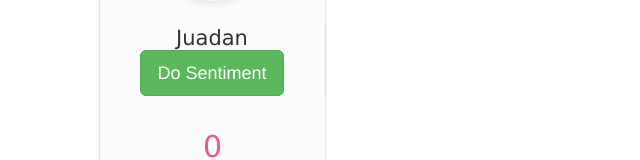
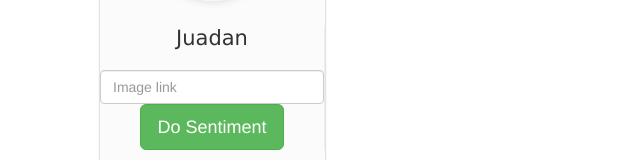
Before and after one commit to bouncingbumble/karma, an Angular app: page / in a window 1280 px wide. Shown: the part 164-324 px from the top of the page, without its empty margins (0-640 px from the left). Built offline with nearby package versions, Linux system fonts and the light colour scheme; grey boxes are pictures that could not be loaded.

Commit message:
add input for photo for sentiment analysis

```diff
--- a/src/app/sentiment.service.ts
+++ b/src/app/sentiment.service.ts
@@ -5,7 +5,10 @@ export class SentimentService {
 
   constructor() { }
 
-  doSentimentAnalysis(){
+  doSentimentAnalysis(imgUrl: string){
+    console.log(imgUrl);
+    //this is where all the sentiment analysis logic can go
+    //i'm assuming it will return a data object lolz
     return {
       firstNumber: 5,
       secondNumber: 3,
@@ -14,6 +17,7 @@ export class SentimentService {
   }
 
   convertSentimentAnalysisToKarma(data){
+    //this is where the algorithim to convert the sentiment data to karma will go
     return data.firstNumber + data.secondNumber + data.thirdNumber;
   }
 }
--- a/src/app/user-profile/user-profile.component.html
+++ b/src/app/user-profile/user-profile.component.html
@@ -10,6 +10,14 @@
             <div class="header-fullname">{{user.name}}</div>
           </div>
           <div class="row">
+            <label for="img"></label>
+            <input
+              type="text"
+              id="img"
+              class="form-control"
+              placeholder="Image link"
+              #img
+            >
             <a style="cursor: pointer;" (click)="onSentimentClick(user)" class="btn btn-success btn-lg" >
               Do Sentiment <i class="fa-chart-bar"></i>
             </a>
--- a/src/app/user-profile/user-profile.component.ts
+++ b/src/app/user-profile/user-profile.component.ts
@@ -1,4 +1,4 @@
-import { Component, OnInit, Input } from '@angular/core';
+import { Component, OnInit, Input, ViewChild, ElementRef } from '@angular/core';
 import { SentimentService } from '../sentiment.service';
 import { TransactionService } from '../transaction.service';
 import { User } from '../user/user.model';
@@ -12,6 +12,7 @@ import { UserService } from '../user.service';
 export class UserProfileComponent implements OnInit {
 
   @Input() users: User[];
+  @ViewChild('img') img: ElementRef;
   constructor(private sentimentService: SentimentService, private transactionService: TransactionService, private userService: UserService) { }
 
   ngOnInit() {
@@ -19,7 +20,7 @@ export class UserProfileComponent implements OnInit {
   }
 
   onSentimentClick(user: User){
-    var data = this.sentimentService.doSentimentAnalysis();
+    var data = this.sentimentService.doSentimentAnalysis(this.img.nativeElement.value);
     console.log(data);
     var karma: number = this.sentimentService.convertSentimentAnalysisToKarma(data);
     console.log(karma);
```
